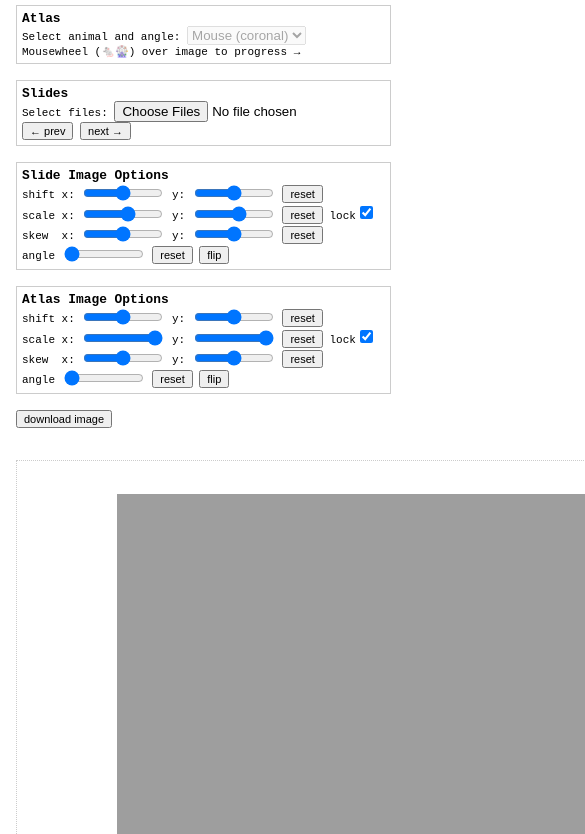
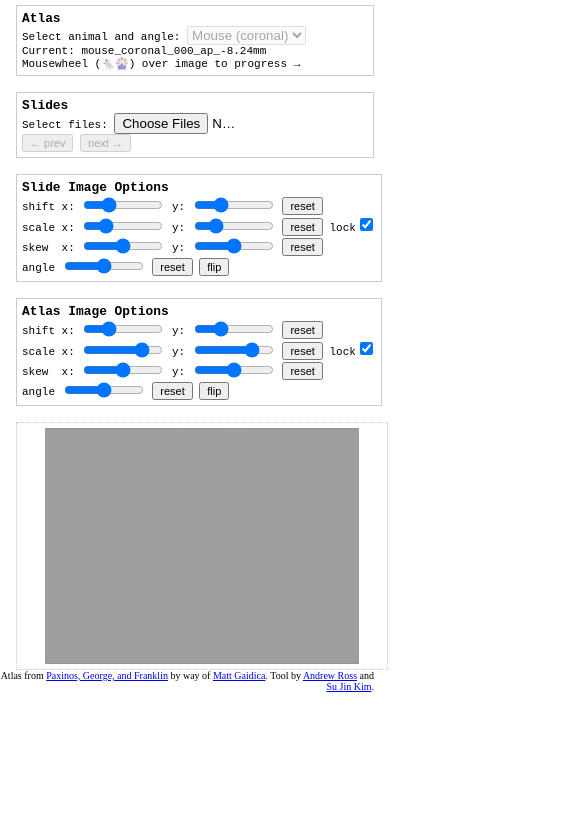
Before and after one commit to asross/matchbox, a plain HTML site: page index.html in a window 390 px wide. Shown: the part 59-893 px from the top of the page, 585 px wide, since content can reach past the window. After the commit the page ends 844 px from the top, so only its background shows below. Drawn offline with Linux system fonts and the light colour scheme.

Commit message:
UI improvements

```diff
--- a/gui.css
+++ b/gui.css
@@ -39,15 +39,17 @@ input[type=range] {
     width: 80px;
 }
 
+.container {
+    display: flex;
+}
 section {
-    float: left;
     padding: 1rem;
 }
 #controls {
-    width: 375px;
+    flex: 1 1 auto;
 }
 #canvas {
-    width: 1000px;
+    flex: 3 1 auto;
 }
 
 .control {
@@ -58,6 +60,59 @@ section {
     font-size: 11px;
 }
 
+.control-line {
+    white-space: nowrap;
+}
+
+@media screen and (max-width: 1000px) {
+  .container {
+    display: block;
+  }
+  .controls {
+      display: flex;
+      flex-wrap: wrap;
+  }
+  .control {
+      flex: 1 1 auto;
+  }
+  #slides {
+      max-width: 120px;
+  }
+  #canvas {
+      position: relative;
+  }
+  footer {
+      position: absolute;
+      bottom: -1.5rem;
+      right: 1rem;
+  }
+  section {
+      padding-bottom: 0;
+  }
+  section + section {
+      padding-top: 0;
+  }
+  #download {
+     position: fixed;
+     top: 1rem;
+     right: 1rem;
+  }
+}
+
 button {
     font-size: 11px;
 }
+
+#download {
+    font-size: initial;
+}
+
+button:not(:disabled):hover {
+    cursor: pointer;
+}
+
+footer {
+    text-align: right;
+    font-size: 10px;
+    margin-top: 1rem;
+}
--- a/gui.js
+++ b/gui.js
@@ -12,44 +12,38 @@ function download(imageURL, filename) {
     document.body.removeChild(element);
 }
 
-
-$(document).ready(() => {
-    const canvas = window.canvas = new fabric.Canvas('c');
-
-    class Image {
-        constructor(fabImage, controls, title) {
-            const that = this;
-            this.fabImage = fabImage;
-            this.controls = controls;
-
+function setupImageControls(fabImage, controls, title, canvas) {
     controls.html(`
         <h3>${title}</h3>
 
+        <div class='control-line'>
             <strong>shift</strong>
             x: <input class='left' type='range' value='500' min='-200' max='1200' step='1'/>
             y: <input class='top' type='range' value='333' min='-200' max='866' step='1'/>
             <button class='reset-shift'>reset</button>
-                <br>
+        </div>
 
+        <div class='control-line'>
             <strong>scale</strong>
             x: <input class='scaleX' type='range' value='1' min='0.01' max='1' step='0.01'/>
             y: <input class='scaleY' type='range' value='1' min='0.01' max='1' step='0.01'/>
             <button class='reset-scale'>reset</button>
             <label>lock<input type='checkbox' checked class='lock'></label>
-                <br>
+        </div>
 
+        <div class='control-line'>
             <strong>skew&nbsp;</strong>
             x: <input class='skewX' type='range' value='0' min='-80' max='80' step='1'/>
             y: <input class='skewY' type='range' value='0' min='-80' max='80' step='1'/>
             <button class='reset-skew'>reset</button>
-                <br>
+        </div>
 
+        <div class='control-line'>
             <strong>angle</strong>
-                <input class='angle' type='range' value='0' min='0' max='360'/>
+            <input class='angle' type='range' value='0' min='-360' max='360'/>
             <button class='reset-angle'>reset</button>
             <button class='flip'>flip</button>
-                <br>
-
+        </div>
     `);
     const keys = ['scaleX','scaleY','left','top','skewX','skewY','angle'];
     const inputs = {};
@@ -109,7 +103,7 @@ $(document).ready(() => {
 
     function updateControls() {
         for (let key of keys) {
-                    inputs[key].value = that.fabImage[key];
+            inputs[key].value = fabImage[key];
         }
     }
 
@@ -121,7 +115,18 @@ $(document).ready(() => {
       'object:skewing': updateControls
     });
 }
+
+
+$(document).ready(() => {
+    const initWidth = parseFloat($('#c').attr('width'));
+    const initHeight = parseFloat($('#c').attr('height'));
+    const fullWidth = window.innerWidth;
+    if (initWidth > fullWidth) {
+        $('#c').attr('width', fullWidth * 0.95);
+        $('#c').attr('height', fullWidth * 0.95 * (initHeight / initWidth));
     }
+
+    const canvas = window.canvas = new fabric.Canvas('c');
 
     let atlas;
     let slides;
@@ -151,7 +156,8 @@ $(document).ready(() => {
         } else if (atlasIndex < 0) {
             atlasIndex = atlas.length - 1;
         }
-        return atlas[Math.floor(atlasIndex)];
+        const index = Math.floor(atlasIndex);
+        return atlas[index];
     }
 
     function slideFile() {
@@ -163,19 +169,26 @@ $(document).ready(() => {
         return slides[slideIndex];
     }
 
+    function atlasFilename() {
+        return atlasPath().split('/').slice(-1)[0].split('.').slice(0,-1).join('.');
+    }
+
+    function slideFilename() {
+        return slideFile().name.split('/').slice(-1)[0].split('.').slice(0,-1).join('.');
+    }
+
     function combinedFilename() {
-        const atlasFilename = atlasPath().split('/').slice(-1)[0].split('.').slice(0,-1).join('.');
         if (slides) {
-            const slideFilename = slideFile().name.split('/').slice(-1)[0].split('.').slice(0,-1).join('.');
-            return `${slideFilename}_${atlasFilename}.png`;
+            return `${slideFilename()}_${atlasFilename()}.png`;
         } else {
-            return `overlay_${atlasFilename}.png`;
+            return `overlay_${atlasFilename()}.png`;
         }
     }
 
     function updateSlide() {
         if (slides) {
             fileReader.readAsDataURL(slideFile());
+            $("#slide-title").html(`Current: slide #${slideIndex+1} of ${slides.length} <small>(${slideFilename()})</small>`);
         }
     }
 
@@ -195,14 +208,11 @@ $(document).ready(() => {
         canvas.setZoom(1.0);
     });
 
-
     fabric.Image.fromURL('/example-slide.jpg', (img) => {
         slideImage = img;
-        canvas.add(resize(img,800));
+        canvas.add(resize(img,Math.min(800,0.85*canvas.width)));
         canvas.centerObject(img);
-        window.slideImage = img;
-
-        new Image(img, $('#slide-controls'), "Slide Image Options");
+        setupImageControls(img,  $('#slide-controls'), "Slide Image Options", canvas);
     }, {
         originX: 'center',
         originY: 'center',
@@ -210,14 +220,13 @@ $(document).ready(() => {
 
     $.getJSON('atlases.json').then(json => {
         atlas = json.mouse.coronal;
+        $("#atlas-title").html(`Current: ${atlasFilename()}`);
 
         fabric.Image.fromURL(atlasPath(), (img) => {
             atlasImage = img;
-            canvas.add(resize(img,800));
+            canvas.add(resize(img,Math.min(800,0.85*canvas.width)));
             canvas.centerObject(img);
-            window.atlasImage = img;
-
-            new Image(img, $('#atlas-controls'), "Atlas Image Options");
+            setupImageControls(img, $('#atlas-controls'), "Atlas Image Options", canvas);
         }, {
             originX: 'center',
             originY: 'center',
@@ -228,9 +237,11 @@ $(document).ready(() => {
             const delta = e.originalEvent.wheelDelta / 120;
 
             if (target == atlasImage) {
+                e.preventDefault();
                 atlasIndex += delta;
                 atlasImage.setSrc(atlasPath(), () => {
                     canvas.requestRenderAll();
+                    $("#atlas-title").html(`Current: ${atlasFilename()}`);
                 });
             };
 
@@ -239,6 +250,8 @@ $(document).ready(() => {
 
     $('#slides').change((ev) => {
         slides = ev.currentTarget.files;
+        $('#prev-slide').prop("disabled", false);
+        $('#next-slide').prop("disabled", false);
         updateSlide();
     });
 
--- a/index.html
+++ b/index.html
@@ -12,9 +12,11 @@
     </head>
 
     <body>
+        <div class='container'>
             <section id='controls'>
                 <h1>🐁 Mouse 🧠 Brain 🖼️ Matchbox</h1>
 
+                <div class='controls'>
                     <div class='control'>
                         <h3>Atlas</h3>
                         <label><strong>Select animal and angle:</strong>
@@ -22,7 +24,7 @@
                                 <option value='mouse.coronal'>Mouse (coronal)</option>
                             </select>
                         </label>
-                <br>
+                        <div id='atlas-title'></div>
                         Mousewheel (🐁🎡) over image to progress →
                     </div>
 
@@ -31,10 +33,9 @@
                         <label><strong>Select files:</strong>
                             <input id='slides' type='file' multiple />
                         </label>
-                <br>
-
-                <button id='prev-slide'>← prev</button>
-                <button id='next-slide'>next →</button>
+                        <div id='slide-title'></div>
+                        <button disabled id='prev-slide'>← prev</button>
+                        <button disabled id='next-slide'>next →</button>
                     </div>
 
                     <div id='slide-controls' class='control'>
@@ -42,13 +43,19 @@
 
                     <div id='atlas-controls' class='control'>
                     </div>
+                </div>
 
                 <button id='download'>download image</button>
             </section>
 
             <section id='canvas'>
                 <canvas id='c' width='1000' height='666'></canvas>
+
+                <footer>
+                    Atlas from <a href='https://www.elsevier.com/books/paxinos-and-franklins-the-mouse-brain-in-stereotaxic-coordinates/paxinos/978-0-12-816157-9' target='_blank'>Paxinos, George, and Franklin</a> by way of <a href='http://labs.gaidi.ca/mouse-brain-atlas/'>Matt Gaidica</a>. Tool by <a href='https://asross.github.io/' target='_blank'>Andrew Ross</a> and <a href='https://neurosjk.home.blog/' target='_blank'>Su Jin Kim</a>.
+                </footer>
             </section>
+        </div>
 
         <script src="gui.js"></script>
     </body>
```
Lines whose indentation alone changed are shown as unchanged.
